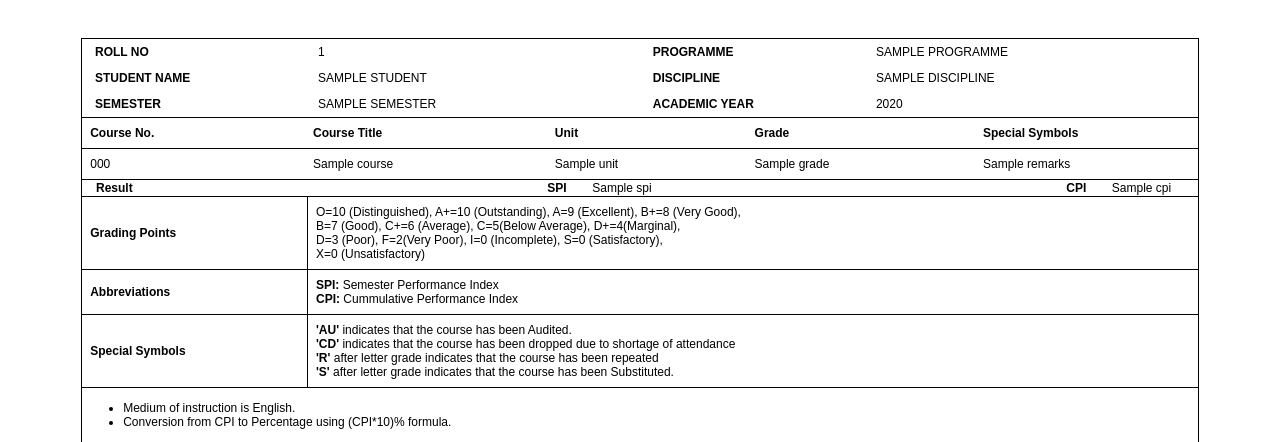
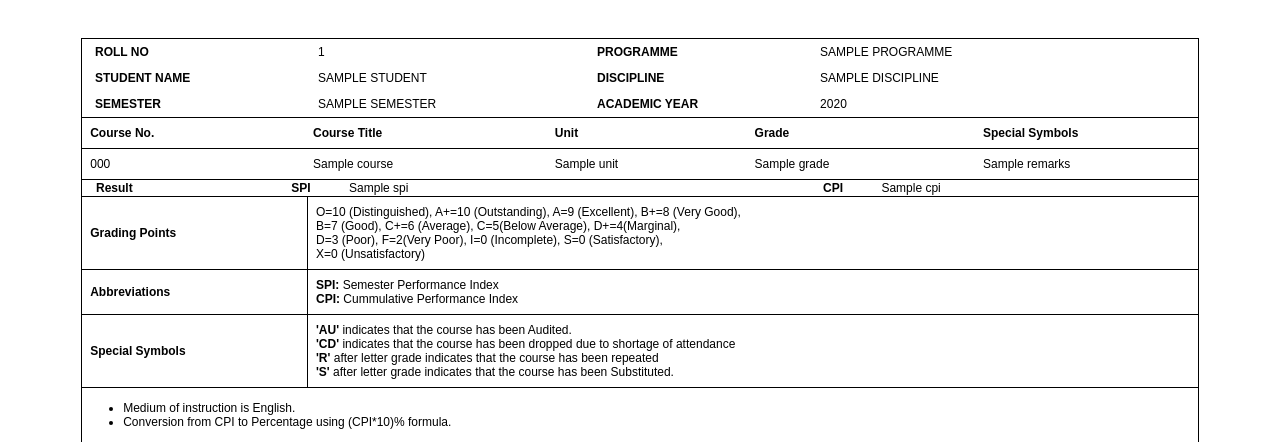
Before and after one commit to hrithik-09/transcript_generator, a Node server app: template views/transcript.ejs in a window 1280 px wide. Shown: the top 442 px of the page. Run offline with Node 20, Linux system fonts and the light colour scheme; the template is opened without the code that fills it: most values are stand-ins (such as "Sample title", 1, 10 or a date in 2020).

Commit message:
Update transcript.ejs

```diff
--- a/views/transcript.ejs
+++ b/views/transcript.ejs
@@ -15,9 +15,9 @@
             <table class="student-details" >
                 <tr>
                     <td style="width:20%; font-weight:bold;">Roll No</td>
-                    <td style="width:30%"><%= student.rollNumber %></td>
+                    <td style="width:25%"><%= student.rollNumber %></td>
                     <td style="width:20%; font-weight:bold;">Programme </td>
-                    <td style="width:30%"><%= academicDetails.programme %></td>
+                    <td style="width:35%"><%= academicDetails.programme %></td>
                 </tr>
                 <tr>
                     <td style="font-weight:bold;">Student Name</td>
@@ -65,10 +65,10 @@
 
         <!-- SPI, CPI -->
         <table>
-            <tr style="border:1px solid black; display: flex; justify-content: space-between; padding-right: 2vw; padding-left: 1vw;" >
+            <tr style="border:1px solid black; display: flex; justify-content: space-between; padding-right: 20vw; padding-left: 1vw;" >
                 <td style="border:none;"> <strong> Result </strong></td>
-                <td style=" display:flex; border:none;gap:2vw;"> <strong> SPI</strong> <%= student.spi %></td>
-                <td style="display: flex; border:none;gap:2vw;"> <strong> CPI</strong> <%= student.cpi %></td>
+                <td style=" display:flex; margin-right: 20vw; border:none;gap:3vw;"> <strong> SPI</strong> <%= student.spi %></td>
+                <td style="display: flex; border:none;gap:3vw;"> <strong> CPI</strong> <%= student.cpi %></td>
 
                 <!-- <td style="border:none;"><%= student.cpi %></td> -->
 
```
